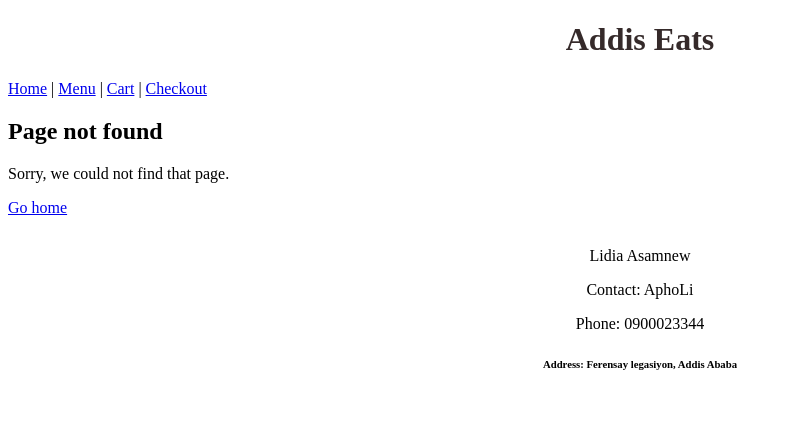
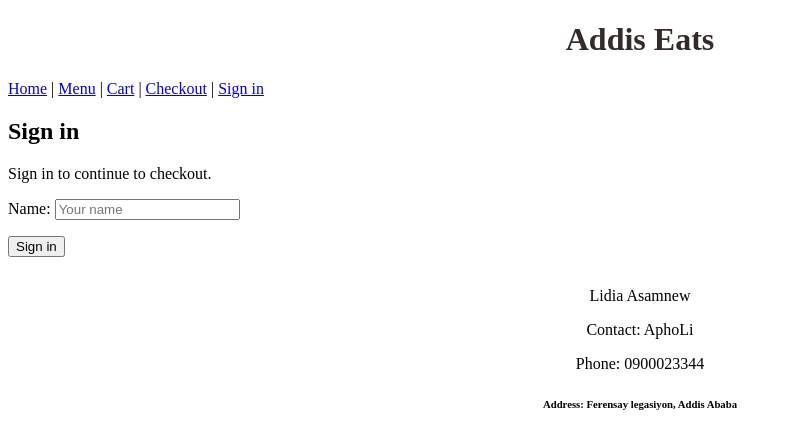
Before and after one commit to lidiaAsamnew/IBT_Daily_Tasks, a React (Vite) app in the folder Module3/addis-eats_react/: page /signin in a window 1280 px wide. Before the commit this address had no page. Shown: the top 448 px of the page, without its empty margins (0-792 px from the left). Built offline with nearby package versions, Linux system fonts and the light colour scheme.

Commit message:
protect checkout with authentication

```diff
--- a/Module3/addis-eats_react/src/App.jsx
+++ b/Module3/addis-eats_react/src/App.jsx
@@ -5,6 +5,9 @@ import Menu from "./menu/Menu";
 import DishDetail from "./menu/DishDetail";
 import Cart from "./cart/Cart";
 import { CartProvider } from "./cart/CartProvider";
+import { AuthProvider } from "./auth/AuthProvider";
+import RequireAuth from "./auth/RequireAuth";
+import SignIn from "./auth/SignIn";
 import Checkout from "./checkout/Checkout";
 import NotFound from "./ui/NotFound";
 import "./css/style.css";
@@ -12,6 +15,7 @@ import "./css/style.css";
 function App() {
   return (
     <BrowserRouter>
+      <AuthProvider>
         <CartProvider>
           <Routes>
             <Route path="/" element={<Layout />}>
@@ -19,11 +23,15 @@ function App() {
               <Route path="menu" element={<Menu />} />
               <Route path="menu/:id" element={<DishDetail />} />
               <Route path="cart" element={<Cart />} />
+              <Route path="signin" element={<SignIn />} />
+              <Route element={<RequireAuth />}>
                 <Route path="checkout" element={<Checkout />} />
+              </Route>
               <Route path="*" element={<NotFound />} />
             </Route>
           </Routes>
         </CartProvider>
+      </AuthProvider>
     </BrowserRouter>
   );
 }
--- /dev/null
+++ b/Module3/addis-eats_react/src/auth/AuthProvider.jsx
@@ -0,0 +1,20 @@
+import { useState } from "react";
+import { AuthContext } from "./auth-context";
+
+export function AuthProvider({ children }) {
+  const [user, setUser] = useState(null);
+
+  function signIn(name) {
+    setUser({ name: name.trim() });
+  }
+
+  function signOut() {
+    setUser(null);
+  }
+
+  return (
+    <AuthContext.Provider value={{ user, signIn, signOut }}>
+      {children}
+    </AuthContext.Provider>
+  );
+}
--- /dev/null
+++ b/Module3/addis-eats_react/src/auth/RequireAuth.jsx
@@ -0,0 +1,17 @@
+import { Navigate, Outlet, useLocation } from "react-router-dom";
+import { useAuth } from "./auth-context";
+
+function RequireAuth() {
+  const { user } = useAuth();
+  const location = useLocation();
+
+  if (!user) {
+    return (
+      <Navigate to="/signin" replace state={{ from: location.pathname }} />
+    );
+  }
+
+  return <Outlet />;
+}
+
+export default RequireAuth;
--- /dev/null
+++ b/Module3/addis-eats_react/src/auth/SignIn.jsx
@@ -0,0 +1,55 @@
+import { useState } from "react";
+import { Navigate, useLocation, useNavigate } from "react-router-dom";
+import { useAuth } from "./auth-context";
+
+function SignIn() {
+  const { user, signIn } = useAuth();
+  const location = useLocation();
+  const navigate = useNavigate();
+  const [name, setName] = useState("");
+  const [error, setError] = useState("");
+
+  const from = location.state?.from || "/checkout";
+
+  if (user) {
+    return <Navigate to={from} replace />;
+  }
+
+  function handleSubmit(e) {
+    e.preventDefault();
+
+    if (!name.trim()) {
+      setError("Please enter your name to sign in.");
+      return;
+    }
+
+    signIn(name);
+    navigate(from, { replace: true });
+  }
+
+  return (
+    <div>
+      <h2>Sign in</h2>
+      <p>Sign in to continue to checkout.</p>
+      <form onSubmit={handleSubmit}>
+        <p>
+          <label htmlFor="signin-name">Name: </label>
+          <input
+            id="signin-name"
+            type="text"
+            value={name}
+            onChange={(e) => {
+              setName(e.target.value);
+              setError("");
+            }}
+            placeholder="Your name"
+          />
+        </p>
+        {error && <p>{error}</p>}
+        <button type="submit">Sign in</button>
+      </form>
+    </div>
+  );
+}
+
+export default SignIn;
--- /dev/null
+++ b/Module3/addis-eats_react/src/auth/auth-context.js
@@ -0,0 +1,13 @@
+import { createContext, useContext } from "react";
+
+export const AuthContext = createContext(null);
+
+export function useAuth() {
+  const auth = useContext(AuthContext);
+
+  if (!auth) {
+    throw new Error("useAuth must be used inside AuthProvider");
+  }
+
+  return auth;
+}
--- a/Module3/addis-eats_react/src/ui/Header.jsx
+++ b/Module3/addis-eats_react/src/ui/Header.jsx
@@ -1,7 +1,10 @@
 import { Link } from "react-router-dom";
+import { useAuth } from "../auth/auth-context";
 import "../css/style.css";
 
 function Header() {
+  const { user, signOut } = useAuth();
+
   return (
     <div>
       <h1>Addis Eats</h1>
@@ -13,6 +16,18 @@ function Header() {
         <Link to="/cart">Cart</Link>
         {" | "}
         <Link to="/checkout">Checkout</Link>
+        {" | "}
+        {user ? (
+          <>
+            Signed in as {user.name}
+            {" "}
+            <button type="button" onClick={signOut}>
+              Sign out
+            </button>
+          </>
+        ) : (
+          <Link to="/signin">Sign in</Link>
+        )}
       </nav>
     </div>
   );
```
Also changed, not shown: 1 other file (tests, documents, lock files or other folders). Lines whose indentation alone changed are shown as unchanged.
